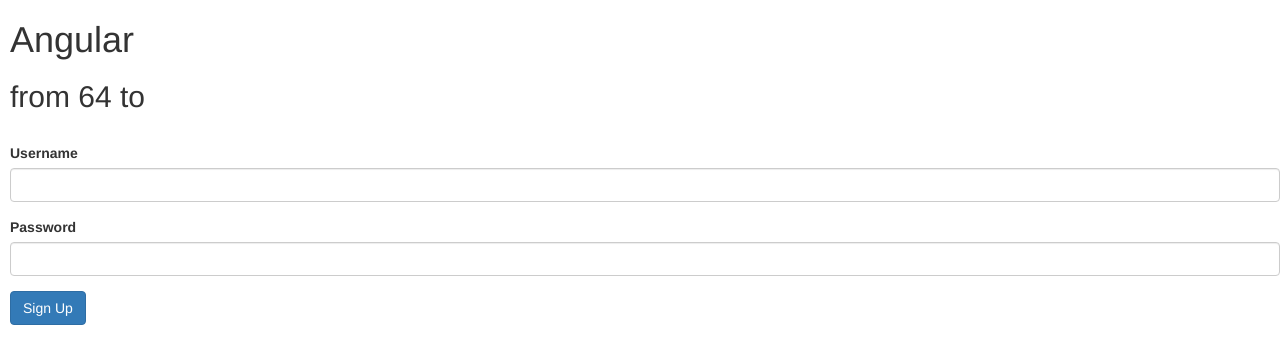
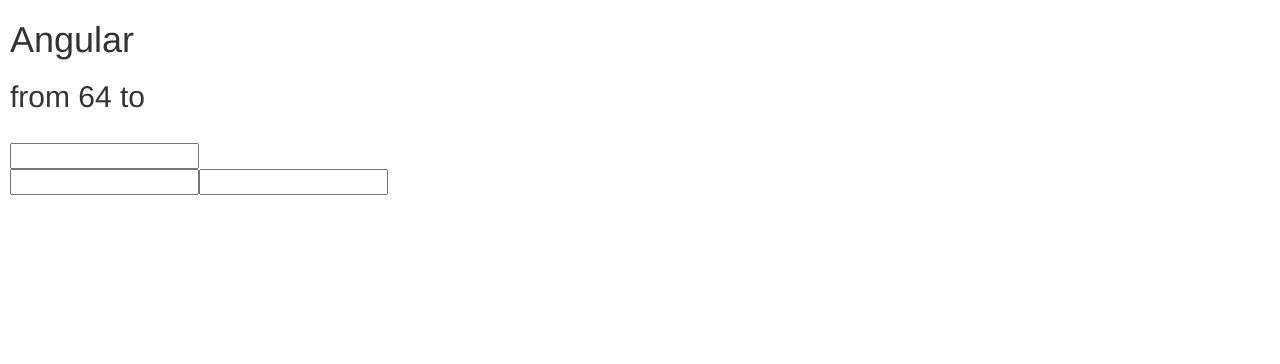
Before and after one commit to justluka/AngularFirst, an Angular app: page / in a window 1280 px wide. Shown: the top 364 px of the page. Built offline with nearby package versions, Linux system fonts and the light colour scheme.

Commit message:
Module 113

```diff
--- a/src/app/app.component.html
+++ b/src/app/app.component.html
@@ -1,8 +1,12 @@
 <h1> Angular </h1>
 <h2>from 64 to</h2>
 <br>
+<new-course></new-course>
+<br>
+
+<!--
 <signup-form></signup-form>
-<!--
+
 <contact-form>
 
 </contact-form>
--- a/src/app/app.module.ts
+++ b/src/app/app.module.ts
@@ -14,6 +14,7 @@
 import { ZippyComponent } from './zippy/zippy.component';
 import { ContactFormComponent } from './contact-form/contact-form.component';
 import { SignupFormComponent } from './signup-form/signup-form.component';
+import { NewCourseComponent } from './new-course/new-course.component';
 
 
 @NgModule({
@@ -27,7 +28,8 @@
     InputFormatDirective,
     ZippyComponent,
     ContactFormComponent,
-    SignupFormComponent
+    SignupFormComponent,
+    NewCourseComponent
   ],
 
   imports: [
--- /dev/null
+++ b/src/app/new-course/new-course.component.html
@@ -0,0 +1,18 @@
+<form [formGroup]="form">
+
+  <input formControlName="name"/>
+  <div formGroupName="contact">
+      <input formControlName="email">
+      <input formControlName="phone">
+  </div>
+
+
+      <ul class="list-group">
+        <li
+          *ngFor="let topic of topics.controls"
+          (click)="removeTopic(topic)"
+          class="list-group-item">
+          {{topic.value}}
+        </li>
+      </ul>
+</form>
--- /dev/null
+++ b/src/app/new-course/new-course.component.ts
@@ -0,0 +1,45 @@
+import { Component, OnInit, ViewEncapsulation } from '@angular/core';
+import { FormGroup, FormArray,FormBuilder, Validators, FormControl} from '@angular/forms';
+
+@Component({
+  selector: 'new-course',
+  templateUrl: './new-course.component.html',
+  styleUrls: ['./new-course.component.css'],
+  encapsulation: ViewEncapsulation.None
+})
+export class NewCourseComponent  {
+ form;
+    constructor(fb: FormBuilder){
+     this.form=   fb.group({
+          name:['', Validators.required],
+          contact: fb.group({
+             email:[],
+             phone:[]
+          }),
+          topics: fb.array([])
+        });
+    }
+
+  /*  form =new FormGroup({
+      name: new FormControl('', Validators.required),
+      contact: new FormGroup({
+         email: new FormControl(),
+         phone: new FormControl()
+      }),
+      topics: new FormArray([])
+    });*/
+
+   /* addTopic(topic: HTMLInputElement){
+      this.topics.push(new FormControl(topic.value));
+      topic.value='';
+    }
+
+    removeTopic(topic: FormControl){
+      let index =this.topics.controls.indexOf(topic);
+      this.topics.removeAt(index);
+    }*/
+
+     get topics (){
+       return this.form.get('topics') as FormArray;
+     }
+}
```
Also changed, not shown: src/app/new-course/new-course.component.css (added), 1 other file (tests, documents, lock files or other folders).
